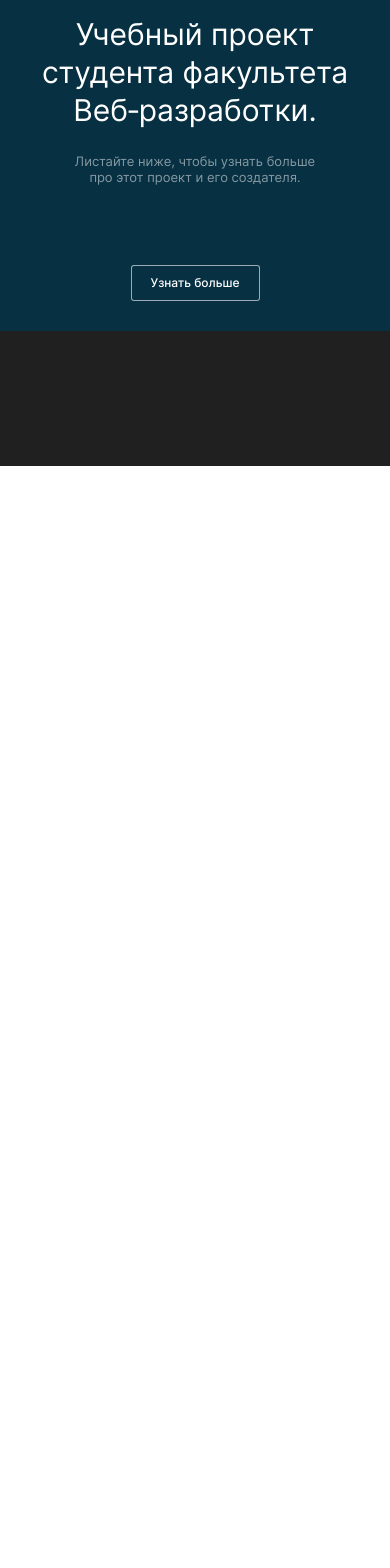
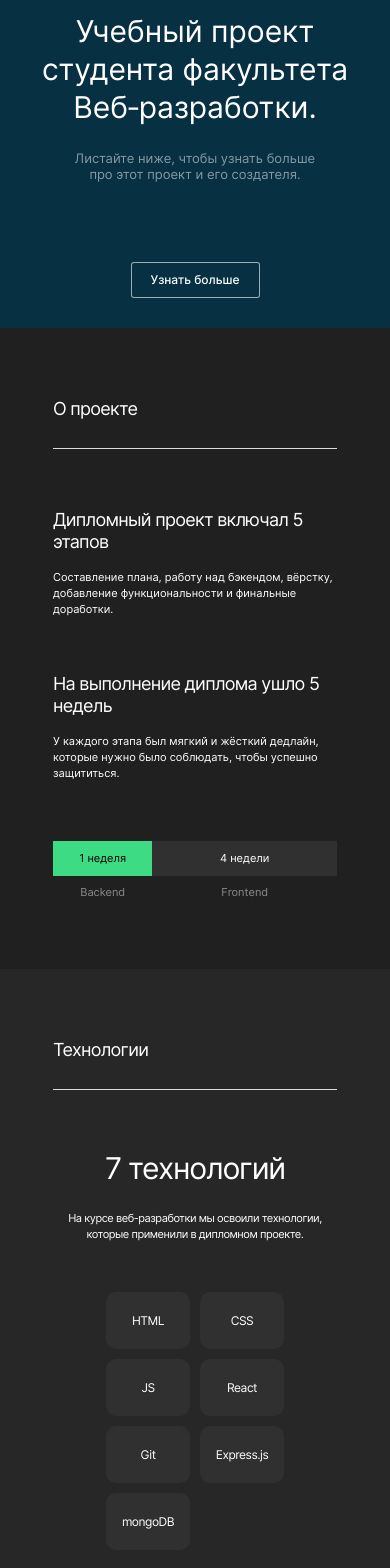
Before and after one commit to XeniaBostanova/movies-explorer-frontend, a React (Create React App) app: page / in a window 390 px wide. Shown: the part 378-1946 px from the top of the page. Before the commit the page ends 844 px from the top, so only its background shows below. Built offline with nearby package versions, Linux system fonts and the light colour scheme; the HTML template or start-up script is replaced by a standard one.

Commit message:
feat: сверстать компоненты AboutProject, Techs

```diff
--- a/src/components/AboutProject/AboutProject.css
+++ b/src/components/AboutProject/AboutProject.css
@@ -0,0 +1,248 @@
+.project {
+  padding-top: 110px;
+  padding-bottom: 110px;
+  max-width: 1140px;
+  display: flex;
+  flex-direction: column;
+  justify-content: center;
+  margin: 0 auto;
+}
+
+@media screen and (max-width: 1024px) {
+  .project {
+    max-width: 890px;
+  }
+}
+
+@media screen and (max-width: 768px) {
+  .project {
+    padding-top: 90px;
+    padding-bottom: 90px;
+    max-width: 668px;
+  }
+}
+
+@media screen and (max-width: 425px) {
+  .project {
+    padding-top: 70px;
+    padding-bottom: 70px;
+    max-width: 284px;
+  }
+}
+
+.project__title {
+  font-size: 22px;
+  font-weight: 400;
+  line-height: 27px;
+  padding-bottom: 23px;
+  border-bottom: 1px solid #dadada;
+  margin: 0;
+  letter-spacing: -0.04em
+}
+
+@media screen and (max-width: 425px) {
+  .project__title {
+    font-size: 18px;
+    line-height: 22px;
+    padding-bottom: 28px;
+  }
+}
+
+.project__main-container {
+  display: flex;
+  padding-top: 70px;
+  padding-bottom: 110px;
+}
+
+@media screen and (max-width: 768px) {
+  .project__main-container {
+    padding-bottom: 93px;
+  }
+}
+
+@media screen and (max-width: 425px) {
+  .project__main-container {
+    flex-direction: column;
+    padding-top: 60px;
+    padding-bottom: 60px;
+  }
+}
+
+.project__container {
+  display: flex;
+  flex-direction: column;
+  max-width: 550px;
+}
+
+@media screen and (max-width: 768px) {
+  .project__container {
+    max-width: 319px;
+  }
+}
+
+@media screen and (max-width: 425px) {
+  .project__container {
+    max-width: 284px;
+  }
+}
+
+.project__container:first-child {
+  padding-right: 40px;
+}
+
+@media screen and (max-width: 768px) {
+  .project__container:first-child {
+    padding-right: 30px;
+  }
+}
+
+@media screen and (max-width: 425px) {
+  .project__container:first-child {
+    padding-right: 0;
+    padding-bottom: 56px;
+  }
+}
+
+.project__subtitle {
+  font-size: 20px;
+  line-height: 24px;
+  font-weight: 400;
+  padding-bottom: 26px;
+  margin: 0;
+  letter-spacing: -0.04em;
+}
+
+@media screen and (max-width: 768px) {
+  .project__subtitle {
+    padding-bottom: 22px;
+  }
+}
+
+@media screen and (max-width: 425px) {
+  .project__subtitle {
+    font-size: 18px;
+    line-height: 22px;
+    padding-bottom: 16px;
+  }
+}
+
+.project__description {
+  font-size: 14px;
+  line-height: 20px;
+  font-weight: 400;
+  margin: 0;
+}
+
+@media screen and (max-width: 768px) {
+  .project__description {
+    font-size: 12px;
+    line-height: 18px;
+  }
+}
+
+@media screen and (max-width: 425px) {
+  .project__description {
+    font-size: 11px;
+    line-height: 16px
+  }
+}
+
+.project__duration-container {
+  display: flex;
+  justify-content: center;
+  align-items: center;
+  height: 36px;
+}
+
+@media screen and (max-width: 425px) {
+  .project__duration-container {
+    height: 35px;
+  }
+}
+
+.project__duration {
+  font-size: 14px;
+  font-weight: 400;
+  line-height: 36px;
+  margin: 0;
+  text-align: center;
+}
+
+@media screen and (max-width: 425px) {
+  .project__duration {
+    font-size: 11px;
+    line-height: 35px
+  }
+}
+
+.project__duration_type_backend {
+  background-color: #3DDC84;
+  width: 20%;
+  color: #000;
+}
+
+@media screen and (max-width: 425px) {
+  .project__duration_type_backend {
+    width: 35%;
+  }
+}
+
+.project__duration_type_frontend {
+  background-color: #303030;
+  width: 80%;
+}
+
+@media screen and (max-width: 425px) {
+  .project__duration_type_frontend {
+    width: 65%;
+  }
+}
+
+.project__task-container {
+  display: flex;
+  justify-content: center;
+  align-items: center;
+  padding-top: 14px;
+}
+
+@media screen and (max-width: 425px) {
+  .project__task-container {
+    padding-top: 10px;
+  }
+}
+
+.project__task {
+  font-size: 14px;
+  line-height: 17px;
+  font-weight: 400;
+  color: #8B8B8B;
+  text-align: center;
+  margin: 0;
+}
+
+@media screen and (max-width: 425px) {
+  .project__task {
+    font-size: 11px;
+    line-height: 13px;
+  }
+}
+
+.project__task_type_backend {
+  width: 20%;
+}
+
+@media screen and (max-width: 425px) {
+  .project__task_type_backend {
+    width: 35%;
+  }
+}
+
+.project__task_type_frontend {
+  width: 80%;
+}
+
+@media screen and (max-width: 425px) {
+  .project__task_type_frontend {
+    width: 65%;
+  }
+}
--- a/src/components/AboutProject/AboutProject.js
+++ b/src/components/AboutProject/AboutProject.js
@@ -1,8 +1,32 @@
 import React from 'react';
+import './AboutProject.css';
 
 function AboutProject() {
-  return(
-    <p> О проекте</p>
+  return (
+    <section className="project" id="aboutProject">
+      <h2 className="project__title">О проекте</h2>
+      <div className="project__main-container">
+        <div className="project__container">
+          <h3 className="project__subtitle">Дипломный проект включал 5 этапов</h3>
+          <p className="project__description">Составление плана, работу над бэкендом,
+          вёрстку, добавление функциональности и финальные доработки.</p>
+        </div>
+        <div className="project__container">
+          <h3 className="project__subtitle">На выполнение диплома ушло 5 недель</h3>
+          <p className="project__description">У каждого этапа был мягкий и жёсткий дедлайн,
+          которые нужно было соблюдать, чтобы успешно защититься.</p>
+        </div>
+      </div>
+
+      <div className="project__duration-container">
+        <p className="project__duration project__duration_type_backend">1 неделя</p>
+        <p className="project__duration project__duration_type_frontend">4 недели</p>
+      </div>
+      <div className="project__task-container">
+        <p className="project__task project__task_type_backend">Backend</p>
+        <p className="project__task project__task_type_frontend">Frontend</p>
+      </div>
+    </section>
   )
 }
 
--- a/src/components/Auth/Auth.css
+++ b/src/components/Auth/Auth.css
@@ -45,7 +45,7 @@
 }
 
 .auth__logo:hover {
-  opacity: .6;
+  transform: scale(1.1);
 }
 
 .auth__title {
--- a/src/components/Header/Header.css
+++ b/src/components/Header/Header.css
@@ -14,7 +14,7 @@
 }
 
 .header__logo:hover {
-  opacity: .6;
+  transform: scale(1.1);
 }
 
 @media screen and (max-width: 768px) {
--- a/src/components/Main/Main.js
+++ b/src/components/Main/Main.js
@@ -1,10 +1,14 @@
 import React from 'react';
+import AboutProject from '../AboutProject/AboutProject';
 import Promo from '../Promo/Promo';
+import Techs from '../Techs/Techs';
 
 function Main() {
   return (
     <main className="content">
       <Promo />
+      <AboutProject />
+      <Techs />
     </main>
   )
 }
--- a/src/components/Promo/Promo.js
+++ b/src/components/Promo/Promo.js
@@ -8,9 +8,9 @@ function Promo() {
       <div className="promo__container">
         <h1 className="promo__title">Учебный проект студента факультета Веб&#8209;разработки.</h1>
         <p className="promo__subtitle">Листайте ниже, чтобы узнать больше про этот проект и его создателя.</p>
-        <button type="button" className="promo__button">Узнать больше</button>
+        <a href="#aboutProject"><button type="button" className="promo__button">Узнать больше</button></a>
       </div>
-      <a href="#aboutProject"><img src={landingLogo} alt="Лого учебного проекта" className="promo__logo" /></a>
+      <img src={landingLogo} alt="Лого учебного проекта" className="promo__logo" />
     </section>
   )
 }
--- /dev/null
+++ b/src/components/Techs/Techs.css
@@ -0,0 +1,160 @@
+.techs {
+  width: 100%;
+  background-color: #272727;
+  padding-top: 100px;
+  padding-bottom: 100px;
+  display: flex;
+  flex-direction: column;
+  justify-content: center;
+  align-items: center;
+  margin: 0 auto;
+}
+
+@media screen and (max-width: 768px) {
+  .techs {
+    padding-top: 90px;
+    padding-bottom: 90px;
+  }
+}
+
+@media screen and (max-width: 425px) {
+  .techs {
+    padding-top: 70px;
+    padding-bottom: 70px;
+  }
+}
+
+.techs__main-title {
+  width: 1140px;
+  font-size: 22px;
+  line-height: 27px;
+  font-weight: 400;
+  letter-spacing: -0.04em;
+  padding-bottom: 23px;
+  border-bottom: 1px solid #dadada;
+  margin: 0;
+  text-align: left;
+}
+
+@media screen and (max-width: 1024px) {
+  .techs__main-title {
+    width: 890px;
+  }
+}
+
+@media screen and (max-width: 768px) {
+  .techs__main-title {
+    width: 668px;
+    padding-bottom: 28px;
+  }
+}
+
+@media screen and (max-width: 425px) {
+  .techs__main-title {
+    font-size: 18px;
+    line-height: 22px;
+    width: 284px;
+  }
+}
+
+.techs__title {
+  font-size: 50px;
+  line-height: 58px;
+  font-weight: 400;
+  letter-spacing: -0.04em;
+  padding-top: 90px;
+  margin: 0;
+}
+
+@media screen and (max-width: 768px) {
+  .techs__title {
+    padding-top: 80px;
+  }
+}
+
+@media screen and (max-width: 425px) {
+  .techs__title {
+    font-size: 30px;
+    line-height: 36px;
+    padding-top: 60px;
+  }
+}
+
+.techs__subtitle {
+  font-size: 14px;
+  line-height: 20px;
+  font-weight: 400;
+  letter-spacing: -0.04em;
+  padding-top: 26px;
+  max-width: 460px;
+  text-align: center;
+  margin: 0;
+}
+
+@media screen and (max-width: 768px) {
+  .techs__subtitle {
+    font-size: 12px;
+    line-height: 18px;
+    padding-top: 22px;
+  }
+}
+
+@media screen and (max-width: 425px) {
+  .techs__subtitle {
+    font-size: 11px;
+    line-height: 16px;
+    padding-top: 24px;
+    max-width: 292px;
+  }
+}
+
+.techs__container {
+  display: grid;
+  grid-template-columns: repeat(auto-fit, 90px);
+  gap: 10px;
+  justify-content: center;
+  list-style-type: none;
+  margin: 0;
+  padding-top: 100px;
+  padding-left: 0;
+  width: 70%;
+  height: 60px;
+}
+
+@media screen and (max-width: 768px) {
+  .techs__container {
+    grid-template-columns: repeat(auto-fit, 84px);
+    padding-top: 83px;
+    height: 57px;
+    width: 90%;
+  }
+}
+
+@media screen and (max-width: 425px) {
+  .techs__container {
+    padding-top: 50px;
+    width: 60%;
+    min-height: 256px;
+  }
+}
+
+.techs__item {
+  font-size: 14px;
+  line-height: 17px;
+  font-weight: 400;
+  background-color: #303030;
+  border-radius: 10px;
+  width: 90px;
+  text-align: center;
+  padding-top: 21px;
+  letter-spacing: -0.04em;
+}
+
+@media screen and (max-width: 768px) {
+  .techs__item {
+    font-size: 12px;
+    line-height: 15px;
+    width: 84px;
+    height: 36px;
+  }
+}
--- /dev/null
+++ b/src/components/Techs/Techs.js
@@ -0,0 +1,24 @@
+import React from 'react';
+import './Techs.css';
+
+function Techs() {
+  return (
+    <section className="techs">
+      <h2 className="techs__main-title">Технологии</h2>
+      <h3 className="techs__title">7 технологий</h3>
+      <p className="techs__subtitle">На курсе веб-разработки мы освоили технологии,
+      которые применили в дипломном проекте.</p>
+      <ul className="techs__container">
+        <li className="techs__item">HTML</li>
+        <li className="techs__item">CSS</li>
+        <li className="techs__item">JS</li>
+        <li className="techs__item">React</li>
+        <li className="techs__item">Git</li>
+        <li className="techs__item">Express.js</li>
+        <li className="techs__item">mongoDB</li>
+      </ul>
+    </section>
+  )
+}
+
+export default Techs;
```
Also changed, not shown: 1 other file (tests, documents, lock files or other folders).
